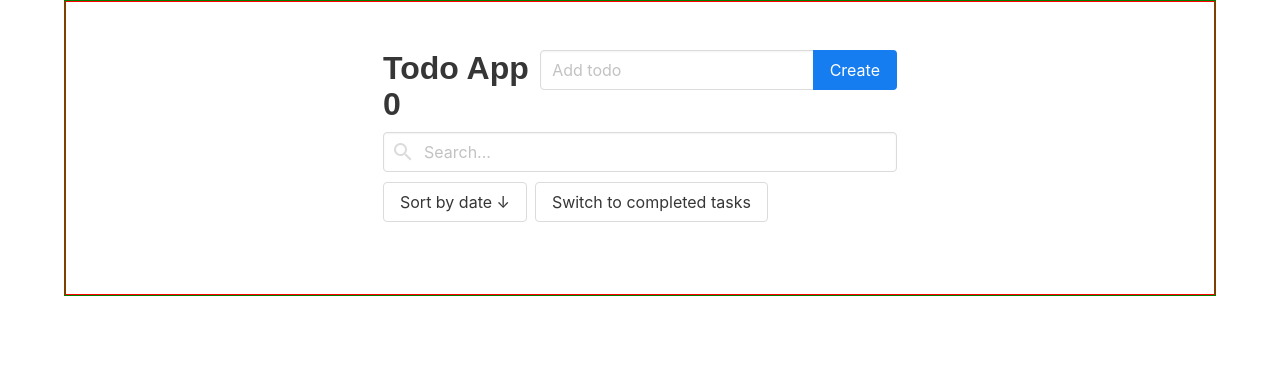
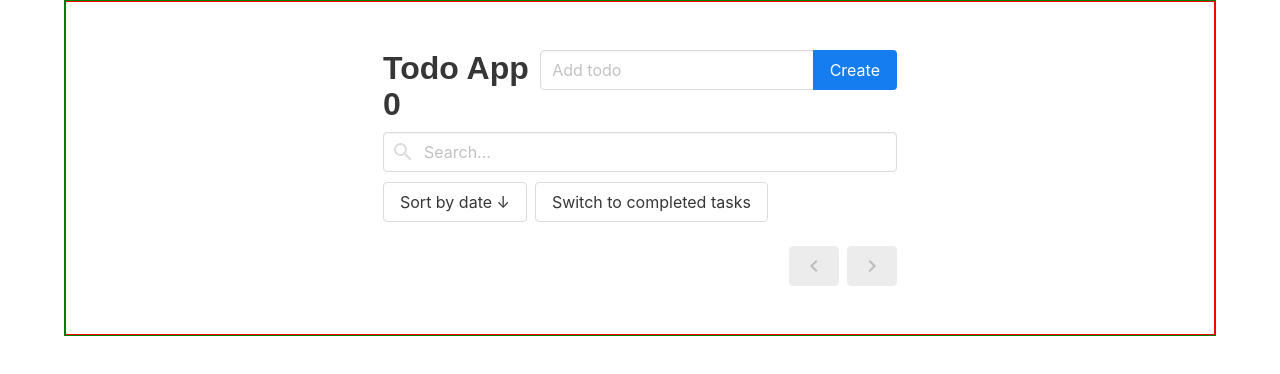
Before and after one commit to maksymprokopiuk/todo-list, a Vue app: page / in a window 1280 px wide. Shown: the top 374 px of the page. Built offline with nearby package versions, Linux system fonts and the light colour scheme.

Commit message:
added pagination

```diff
--- a/src/components/TodoList.vue
+++ b/src/components/TodoList.vue
@@ -26,7 +26,7 @@
 
           <ul>
             <li
-              v-for="item of getTodosList"
+              v-for="item of getTodosListPagination"
               :key="item.id"
             >
               <todo-item
@@ -39,6 +39,23 @@
             </li>
           </ul>
           </div>
+          <b-pagination
+            :total="total"
+            v-model="current"
+            :range-before="rangeBefore"
+            :range-after="rangeAfter"
+            :order="order"
+            :size="size"
+            :simple="isSimple"
+            :rounded="isRounded"
+            :per-page="perPage"
+            :icon-prev="prevIcon"
+            :icon-next="nextIcon"
+            aria-next-label="Next page"
+            aria-previous-label="Previous page"
+            aria-page-label="Page"
+            aria-current-label="Current page">
+          </b-pagination>
         </div>
       </div>
     </section>
@@ -60,20 +77,39 @@
 
     data() {
       return {
-        // todosList: [],
         currentTodoUpdate: {},
         searchWord: '',
         sort: '',
         completed: '',
+        // pagination
+        total: null,
+        current: 1,
+        perPage: 10,
+        rangeBefore: 3,
+        rangeAfter: 1,
+        order: '',
+        size: '',
+        isSimple: false,
+        isRounded: false,
+        prevIcon: 'chevron-left',
+        nextIcon: 'chevron-right'
       }
     },
 
     computed: {
       ...mapGetters(['getTodos', 'getCompletedTodos', 'getSearchWord', 'getSortByDate']),
 
-      getTodosList() {
-        return this.getTodos
-      }
+      // pagination
+      getTodosListPagination() {
+        return this.getTodos.slice(
+          this.current * this.perPage - this.perPage,
+          this.current * this.perPage
+        );
+      },
+
+      getTotalItems() {
+        return this.getTodos.length;
+      },
     },
 
     methods: {
@@ -102,11 +138,20 @@
       },
     },
 
+    // pagination
+    watch: {
+      getTotalItems() {
+        this.total = this.getTotalItems;
+      },
+    },
+
     mounted () {
       if (this.getSearchWord) {
         this.searchWord = this.getSearchWord
       }
       this.sort = this.getSortByDate
+      // pagination
+      this.total = this.getTotalItems;
     },
   }
 </script>
```
